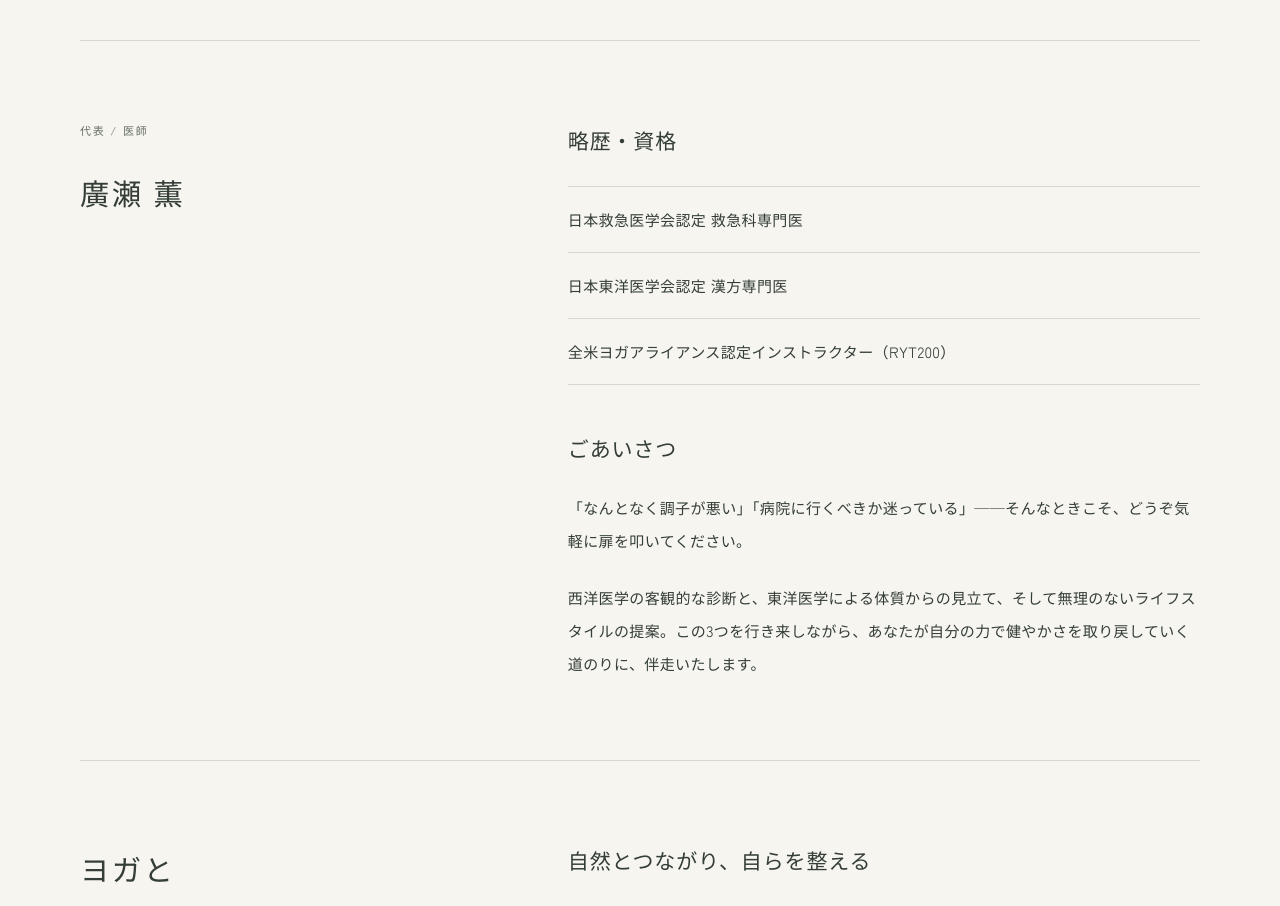
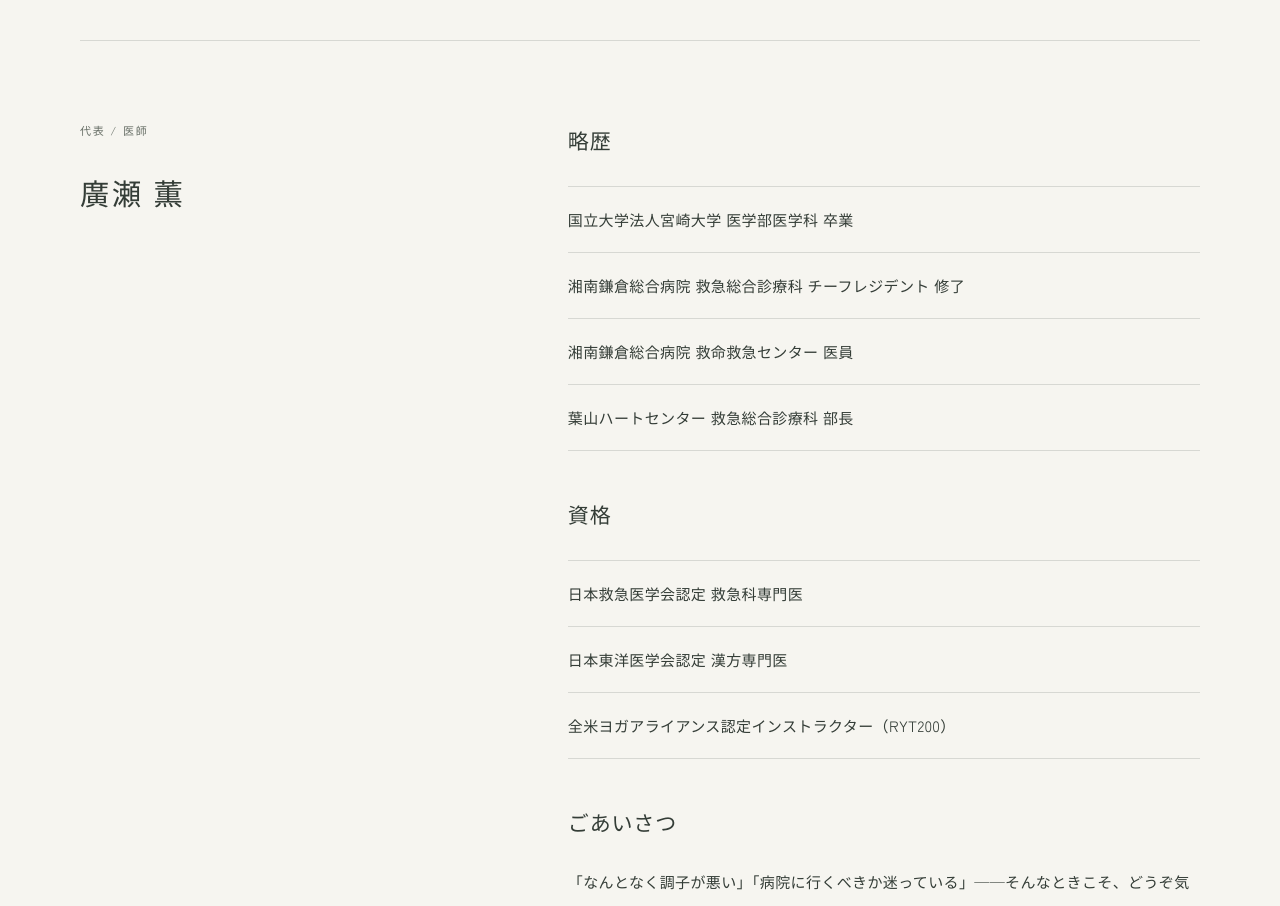
Before and after one commit to kaoruhirose/hirose-clinic-website, a Next.js app: page /about in a window 1280 px wide. Shown: the part 780-1686 px from the top of the page. Built offline with nearby package versions, Linux system fonts and the light colour scheme.

Commit message:
代表の略歴を資格の上に追加

```diff
--- a/src/app/about/page.tsx
+++ b/src/app/about/page.tsx
@@ -23,7 +23,14 @@ export default function About() {
 
         <EditorialSection label="代表 / 医師" title="廣瀬 薫">
           <Photo photo={photos.portrait} />
-          <h3>略歴・資格</h3>
+          <h3>略歴</h3>
+          <ul className="rule-list">
+            <li>国立大学法人宮崎大学 医学部医学科 卒業</li>
+            <li>湘南鎌倉総合病院 救急総合診療科 チーフレジデント 修了</li>
+            <li>湘南鎌倉総合病院 救命救急センター 医員</li>
+            <li>葉山ハートセンター 救急総合診療科 部長</li>
+          </ul>
+          <h3>資格</h3>
           <ul className="rule-list">
             <li>日本救急医学会認定 救急科専門医</li>
             <li>日本東洋医学会認定 漢方専門医</li>
```
Also changed, not shown: 1 other file (tests, documents, lock files or other folders).
